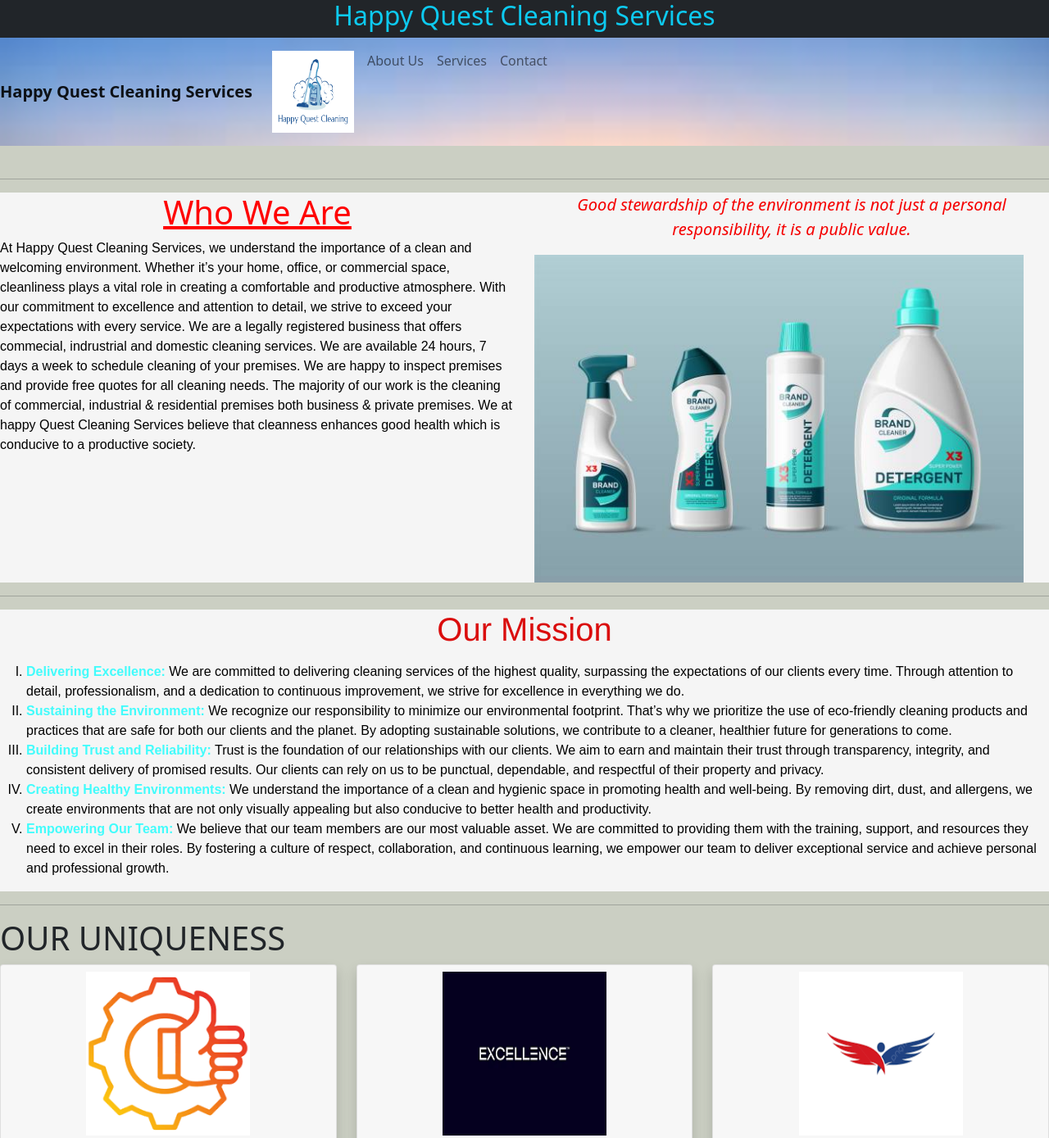
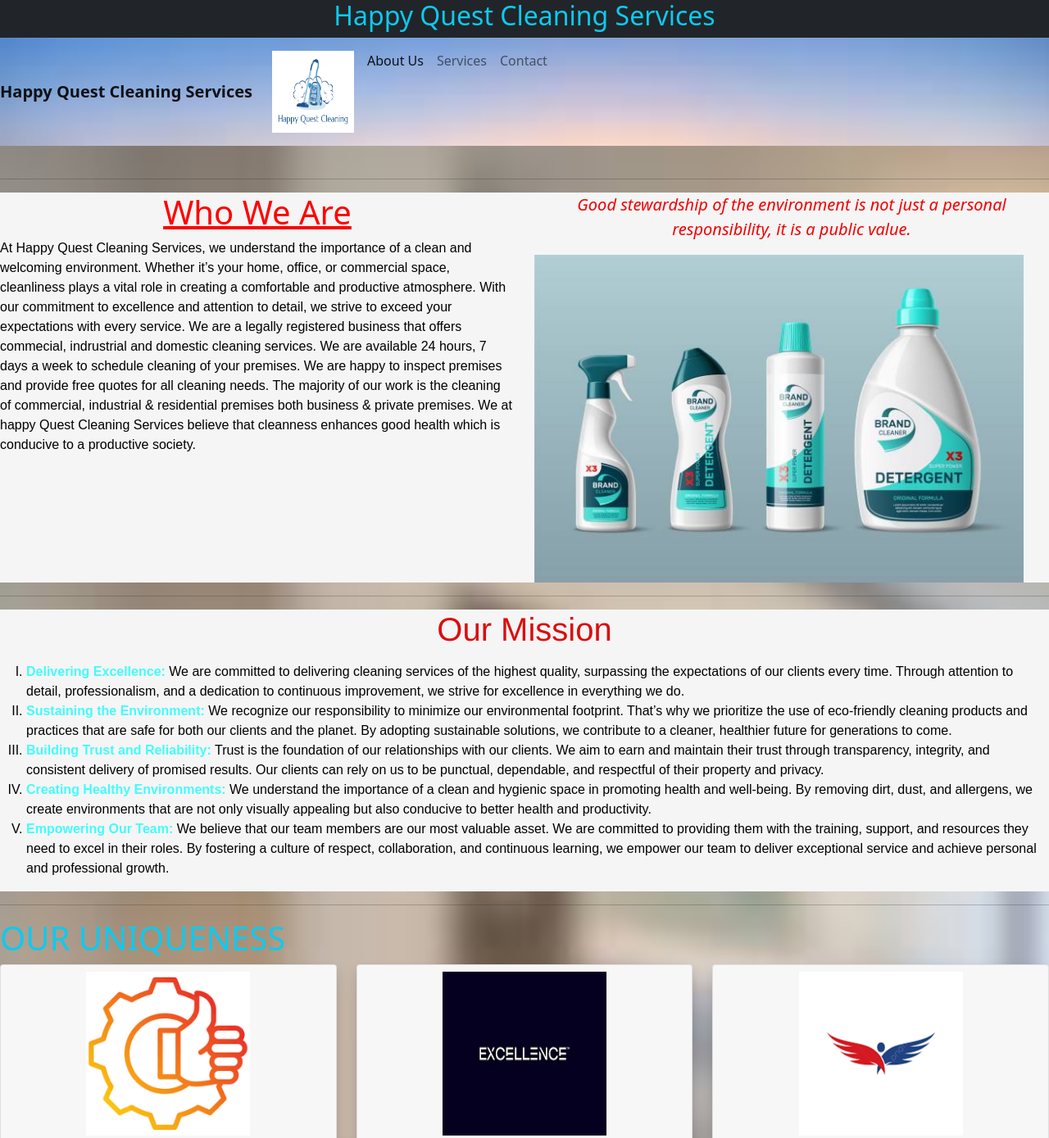
Before and after one commit to Brayemar/Brandon.Project, a plain HTML site: page about us.html in a window 1280 px wide. Shown: the top 1389 px of the page at 82% size. Drawn offline with Linux system fonts and the light colour scheme.

Commit message:
added project code

```diff
--- a/about us.html
+++ b/about us.html
@@ -74,6 +74,11 @@
          background-repeat: no-repeat;
          background-size: cover;
       }
+      body{
+        background-image: url(Images/products2.jpg);
+        background-repeat: no-repeat;
+        background-size: cover;
+      }
     </style>
 </head>
 <body>
@@ -92,10 +97,10 @@
 
                      <div id="navbarcontents" class="navbar-collapse collapse">
                         <div class="navbar-nav">
-                            <a href="Happy Quest Cleaning.html" class="nav-link active">
+                            <a href="Happy Quest Cleaning.html" class="nav-link">
                                 <img src="Images/happyquestlogo.png" alt="" height="100px" width="100px">
                             </a>
-                            <a href="about us.html" class="nav-link">About Us</a>
+                            <a href="about us.html" class="nav-link active">About Us</a>
                             <a href="services.html" class="nav-link">Services</a>
                             <a href="contact.html" class="nav-link">Contact</a>
                         </div>
@@ -144,7 +149,7 @@
 
     <!-- section three starts here -->
      <section class="row">
-        <h1>OUR UNIQUENESS</h1>
+        <h1 class="text-info">OUR UNIQUENESS</h1>
         <div class="col-lg-4">
             <!-- below is a div carrying the card and its contents -->
                  <div class="card shadow">
```
Also changed, not shown: matresscleaning.html (+1 -1 lines), services.html (+3 -3 lines).
